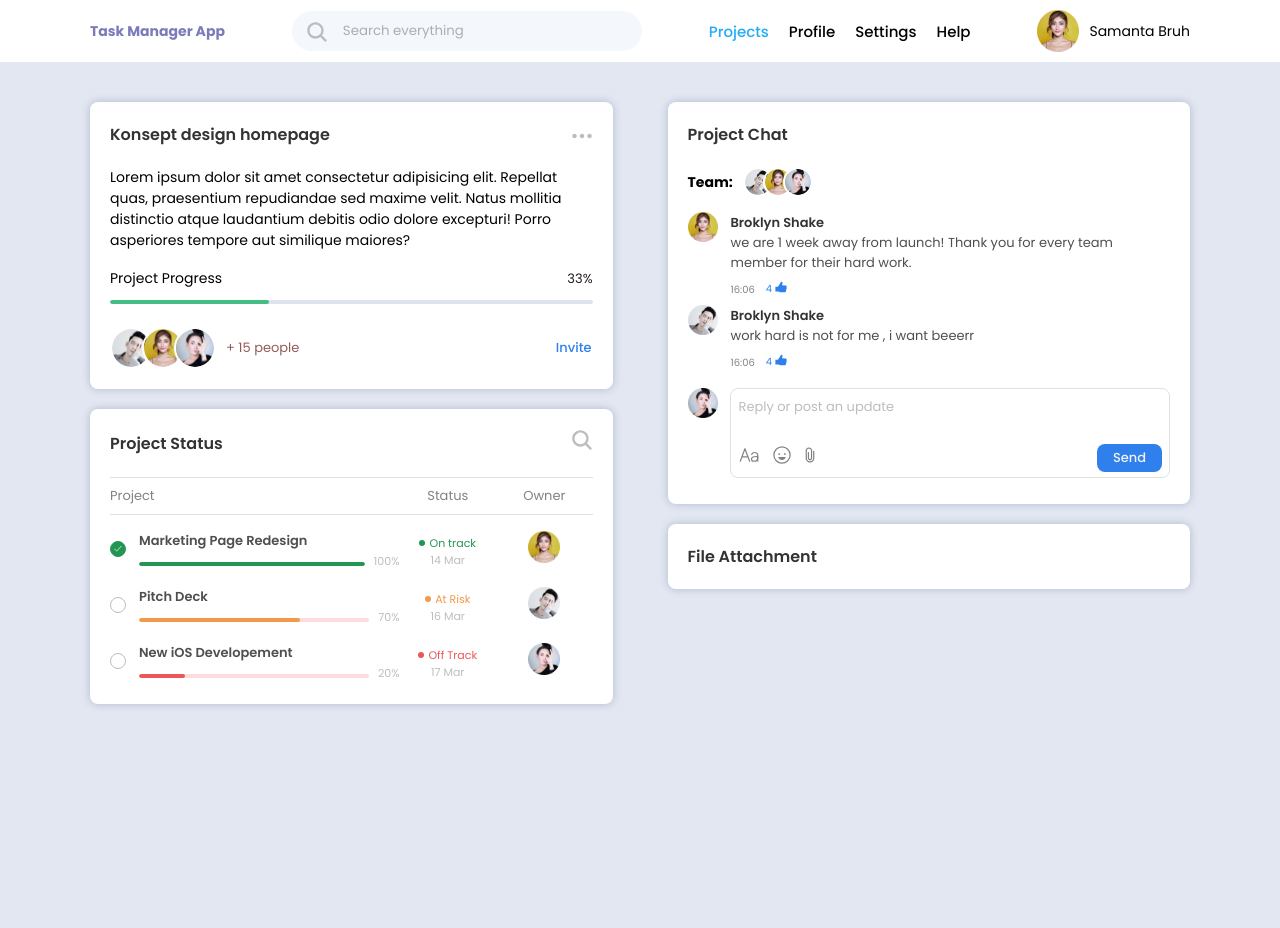
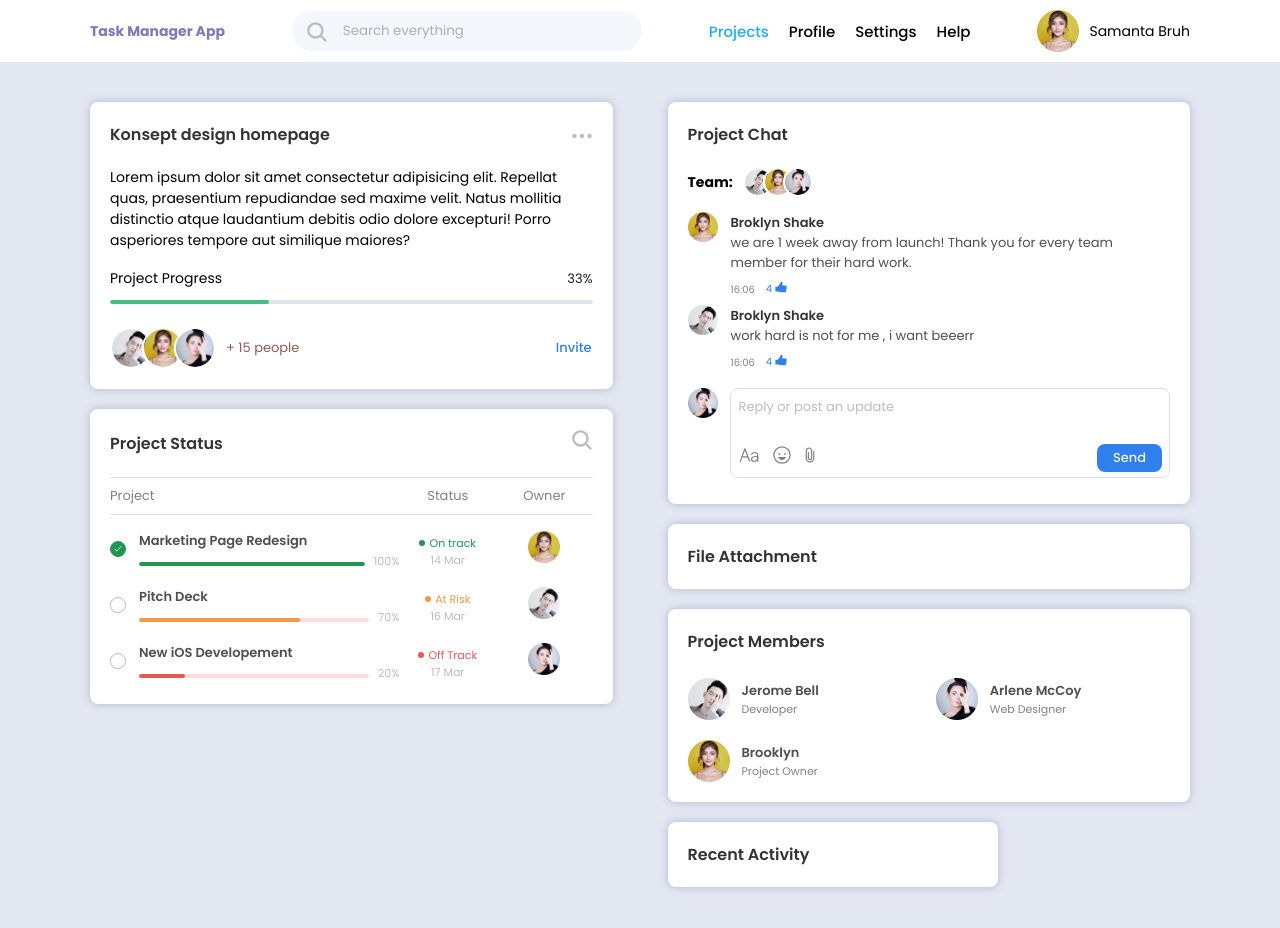
Before and after one commit to NickMomotenko/task-manager, a React (Vite) app: page / in a window 1280 px wide. Shown: the top 928 px of the page. Built offline with nearby package versions, Linux system fonts and the light colour scheme.

Commit message:
create RecentActivity

```diff
--- a/src/containers/FileAttachment/index.tsx
+++ b/src/containers/FileAttachment/index.tsx
@@ -1,8 +1,8 @@
-import { useEffect, useRef, useState } from "react";
-
 import { Title } from "../../components/Title";
 
 import { FileAttachmentItem } from "./FileAttachmentItem";
+
+import { useToggleClicker } from "../../hooks/useToggleClicker";
 
 import {
   FileAttachmentWrapp,
@@ -17,7 +17,6 @@ import {
 } from "./styled";
 
 import { files } from "./mock";
-import { useToggleClicker } from "../../hooks/useToggleClicker";
 
 export const FileAttachment = () => {
   const { bodyRef, bodyWrappRef, handleOpenClick } = useToggleClicker(false);
--- /dev/null
+++ b/src/containers/RecentActivity/index.tsx
@@ -0,0 +1,18 @@
+import { Title } from "../../components/Title";
+import {
+  RecentActivityWrapp,
+  RecentActivityPaper,
+  RecentActivityHead,
+} from "./styled";
+
+export const RecentActivity = () => {
+  return (
+    <RecentActivityWrapp>
+      <RecentActivityPaper>
+        <RecentActivityHead>
+          <Title text="Recent Activity" />
+        </RecentActivityHead>
+      </RecentActivityPaper>
+    </RecentActivityWrapp>
+  );
+};
--- /dev/null
+++ b/src/containers/RecentActivity/styled.ts
@@ -0,0 +1,9 @@
+import styled from "styled-components";
+
+import { Paper } from "../../components/Paper";
+
+export const RecentActivityWrapp = styled.div``;
+
+export const RecentActivityPaper = styled(Paper)``;
+
+export const RecentActivityHead = styled.div``;
--- a/src/pages/ProjectScreen/index.tsx
+++ b/src/pages/ProjectScreen/index.tsx
@@ -3,9 +3,11 @@ import styled from "styled-components";
 import { Row } from "../../components/Layout";
 
 import { FileAttachment } from "../../containers/FileAttachment";
+import { MembersBlock } from "../../containers/MembersBlock";
 import { ProjectCard } from "../../containers/ProjectCard";
 import { ProjectChat } from "../../containers/ProjectChat";
 import { ProjectStatus } from "../../containers/ProjectStatus";
+import { RecentActivity } from "../../containers/RecentActivity";
 
 export const ProjectScreenWrapp = styled.div``;
 
@@ -21,7 +23,9 @@ export const ProjectScreenChat = styled.div`
   margin-bottom: 20px;
 `;
 
-export const ProjectScreenAttachments = styled.div``;
+export const ProjectScreenAttachments = styled.div`
+  margin-bottom: 20px;
+`;
 
 export const ProjectScreenColumn = styled.div`
   flex: 1;
@@ -31,6 +35,12 @@ export const ProjectScreenColumn = styled.div`
     margin-right: 0;
   }
 `;
+
+export const ProjectScreenMembers = styled.div`
+  margin-bottom: 20px;
+`;
+
+export const ProjectScreenActivity = styled.div``;
 
 export const ProjectScreen = () => {
   return (
@@ -49,6 +59,12 @@ export const ProjectScreen = () => {
           <ProjectScreenAttachments>
             <FileAttachment />
           </ProjectScreenAttachments>
+          <ProjectScreenMembers>
+            <MembersBlock />
+          </ProjectScreenMembers>
+          <ProjectScreenActivity>
+            <RecentActivity />
+          </ProjectScreenActivity>
         </ProjectScreenColumn>
       </ProjectScreenRow>
     </ProjectScreenWrapp>
```
